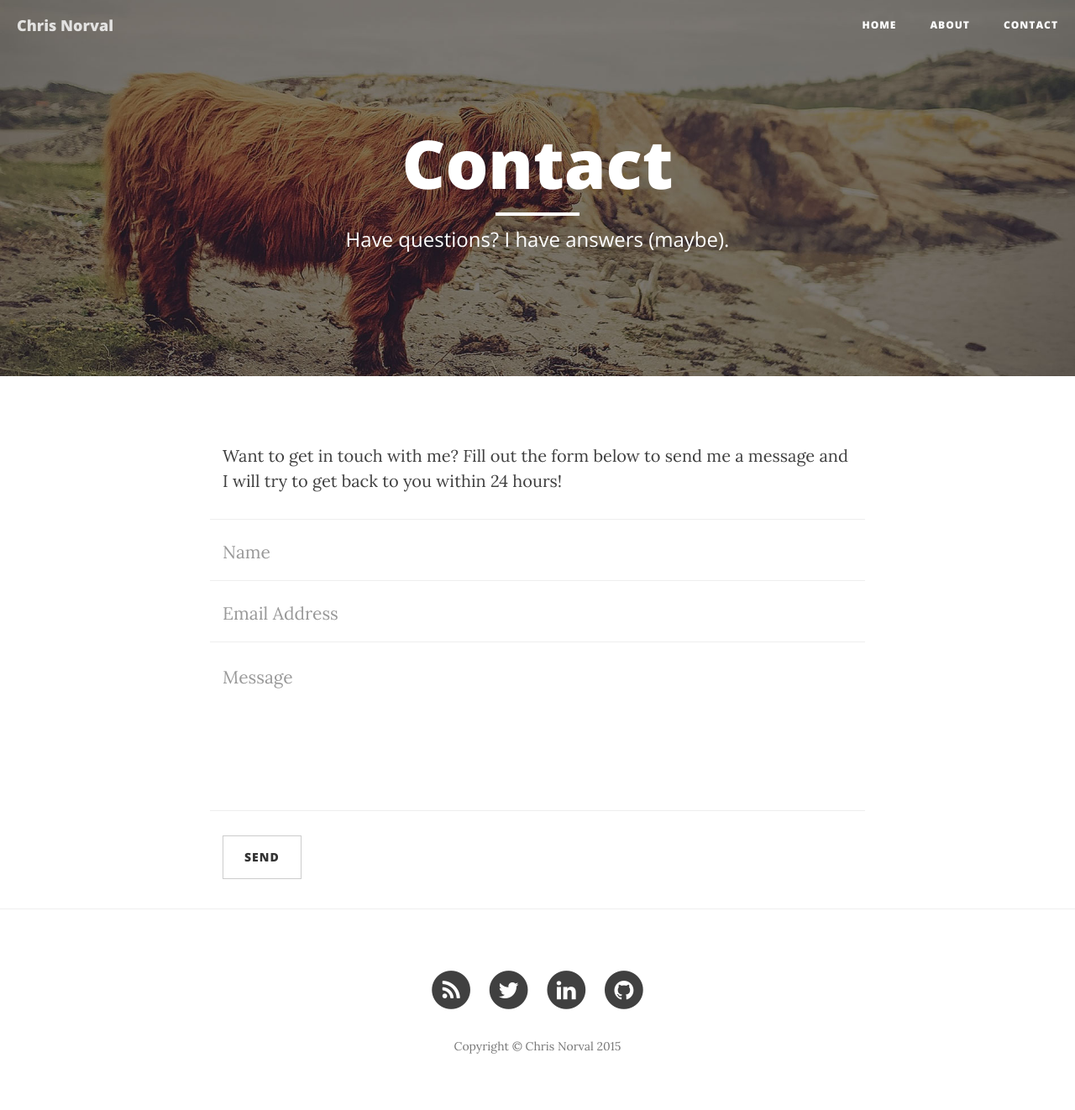
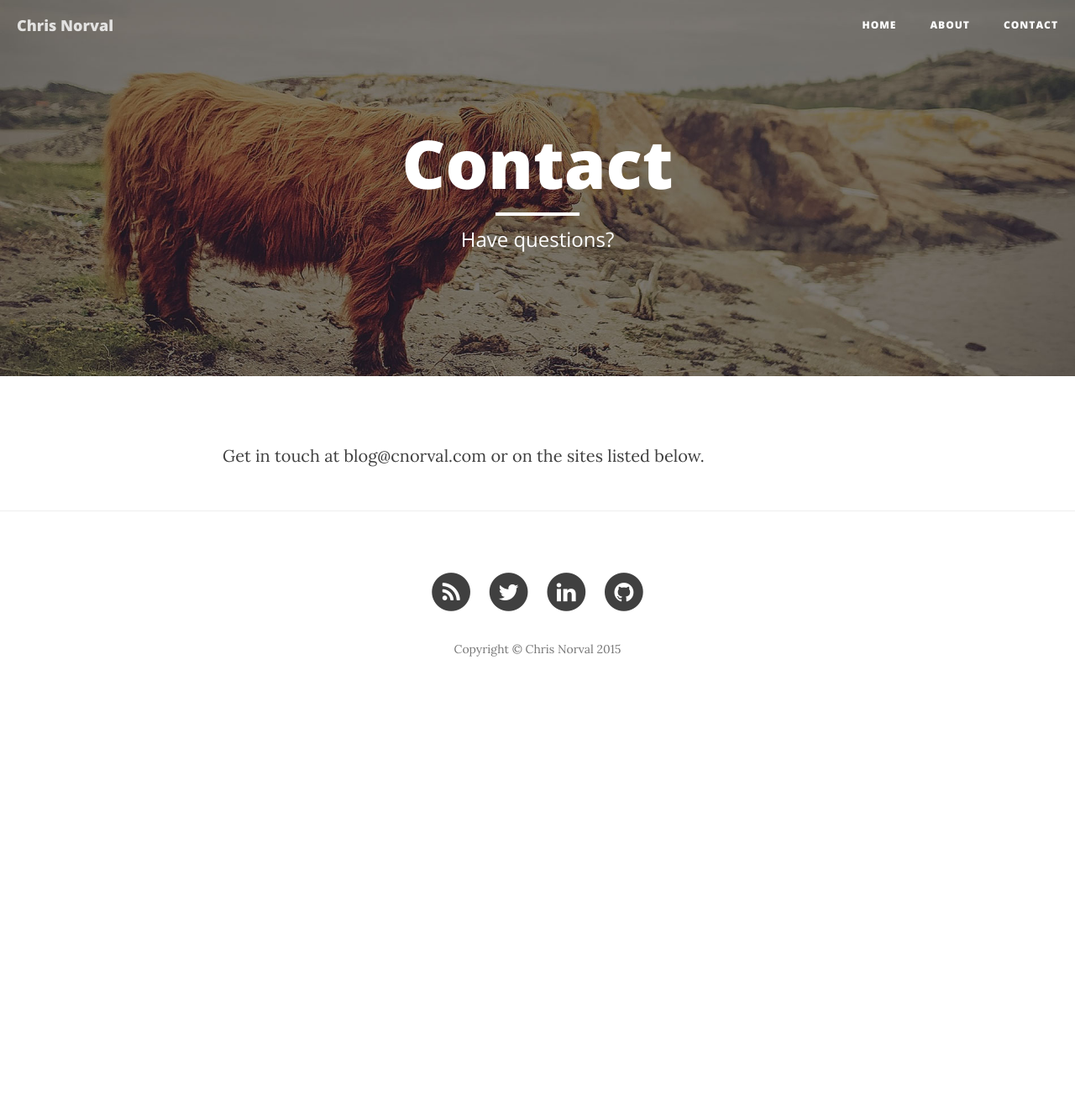
Before and after one commit to cnorval/cnorval.github.io, a Jekyll site: the page built from contact.html, in a window 1280 px wide. Shown: the whole page at 84% size. Built offline with Jekyll 4.4.1, drawn with Linux system fonts in a browser that asks for light colours; nearby versions of some CDN libraries; after the commit the page ends 900 px from its top, so only the background shows below that.

Commit message:
Update About and Contact pages.

```diff
--- a/contact.html
+++ b/contact.html
@@ -1,41 +1,8 @@
 ---
 layout: page
 title: "Contact"
-description: "Have questions? I have answers (maybe)."
+description: "Have questions?"
 header-img: "img/contact-bg.jpg"
 ---
 
-<p>Want to get in touch with me? Fill out the form below to send me a message and I will try to get back to you within 24 hours!</p>
-<!-- Contact Form - Enter your email address on line 19 of the mail/contact_me.php file to make this form work. -->
-<!-- WARNING: Some web hosts do not allow emails to be sent through forms to common mail hosts like Gmail or Yahoo. It's recommended that you use a private domain email address! -->
-<!-- NOTE: To use the contact form, your site must be on a live web host with PHP! The form will not work locally! -->
-<form name="sentMessage" id="contactForm" novalidate>
-    <div class="row control-group">
-        <div class="form-group col-xs-12 floating-label-form-group controls">
-            <label>Name</label>
-            <input type="text" class="form-control" placeholder="Name" id="name" required data-validation-required-message="Please enter your name.">
-            <p class="help-block text-danger"></p>
-        </div>
-    </div>
-    <div class="row control-group">
-        <div class="form-group col-xs-12 floating-label-form-group controls">
-            <label>Email Address</label>
-            <input type="email" class="form-control" placeholder="Email Address" id="email" required data-validation-required-message="Please enter your email address.">
-            <p class="help-block text-danger"></p>
-        </div>
-    </div>
-    <div class="row control-group">
-        <div class="form-group col-xs-12 floating-label-form-group controls">
-            <label>Message</label>
-            <textarea rows="5" class="form-control" placeholder="Message" id="message" required data-validation-required-message="Please enter a message."></textarea>
-            <p class="help-block text-danger"></p>
-        </div>
-    </div>
-    <br>
-    <div id="success"></div>
-    <div class="row">
-        <div class="form-group col-xs-12">
-            <button type="submit" class="btn btn-default">Send</button>
-        </div>
-    </div>
-</form>
+<p>Get in touch at blog@cnorval.com or on the sites listed below.</p>
```
Also changed, not shown: about.html (+15 -4 lines), README.md, 1 other file.
